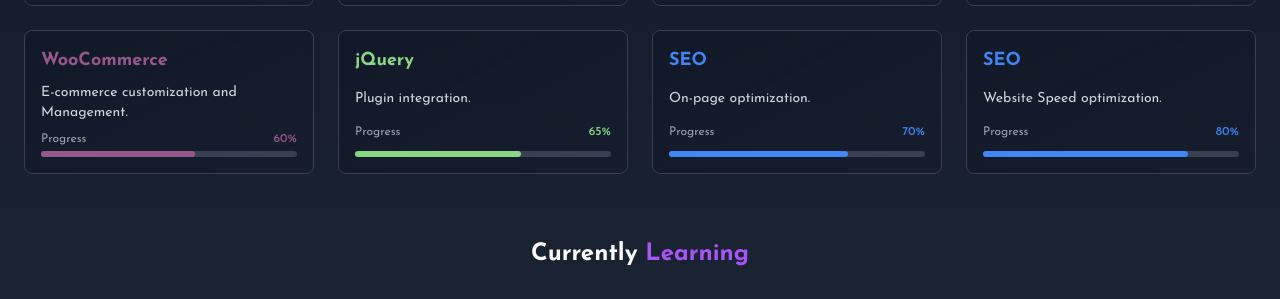
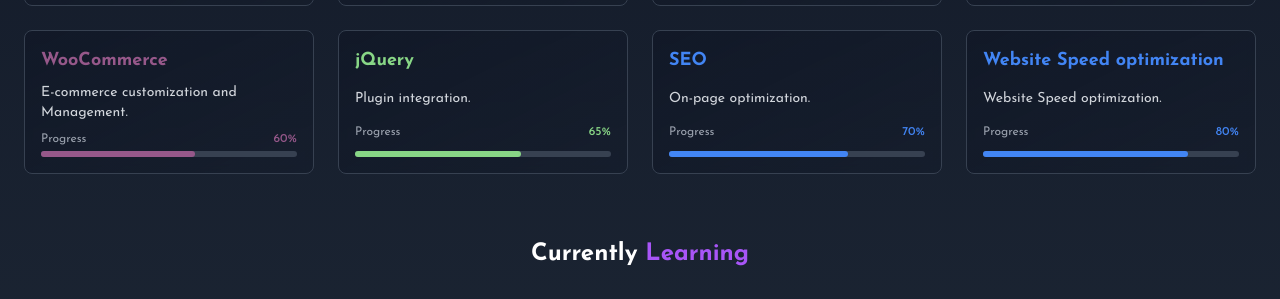
Before and after one commit to moudud-hoq/moududhoq, a website: page index.html in a window 1280 px wide. Shown: the part 1214-1513 px from the top of the page. Drawn offline with nearby package versions, Linux system fonts and the light colour scheme.

Commit message:
Skill Section Fix

```diff
--- a/index.html
+++ b/index.html
@@ -530,7 +530,7 @@
                 <div
                     class="flex flex-col justify-between skill-card bg-gray-800/50 p-4 rounded-lg border border-gray-700 hover:border-blue-500/50 transition-all duration-300">
                     <div class="text-[#4285F4] text-3xl mb-2">
-                        <h3 class="text-lg font-bold">SEO</h3>
+                        <h3 class="text-lg font-bold">Website Speed optimization</h3>
                     </div>
                     <p class="text-gray-300 text-sm mb-2">Website Speed optimization.</p>
                     <div class="flex items-center justify-between mb-1">
```
